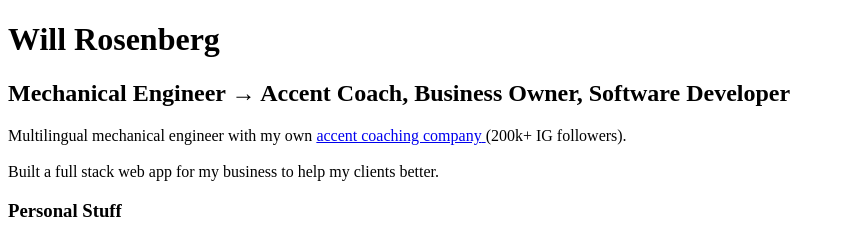
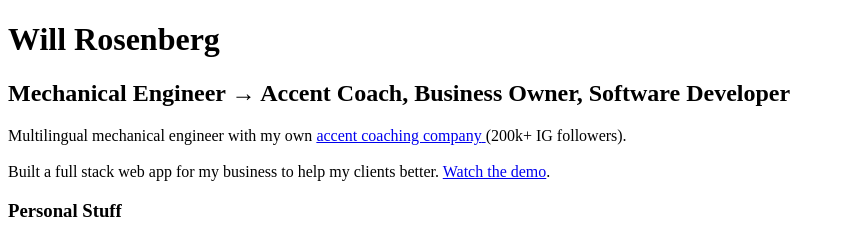
Before and after one commit to will-rosenberg/portfolio, a React (Vite) app: page / in a window 1280 px wide. Shown: the top 231 px of the page, without its empty margins (0-845 px from the left). Built offline with nearby package versions, Linux system fonts and the light colour scheme; the HTML template or start-up script is replaced by a standard one.

Commit message:
Add demo video link to Home page
Added a YouTube demo video link to the business web app description on the Home page for better client engagement.

```diff
--- a/src/pages/Home.jsx
+++ b/src/pages/Home.jsx
@@ -15,7 +15,11 @@ export default function Home() {
         (200k+ IG followers).
         <br />
         <br />
-        Built a full stack web app for my business to help my clients better.
+        Built a full stack web app for my business to help my clients better.{" "}
+        <a href="https://youtu.be/ne7TSr-LaXk" target="_blank">
+          Watch the demo
+        </a>
+        .
         <br />
         {/* <br />
         Seeking a front-end web development job (10-30 hrs/wk) while continuing
```
